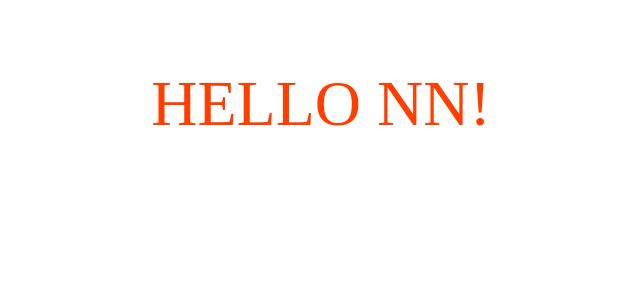
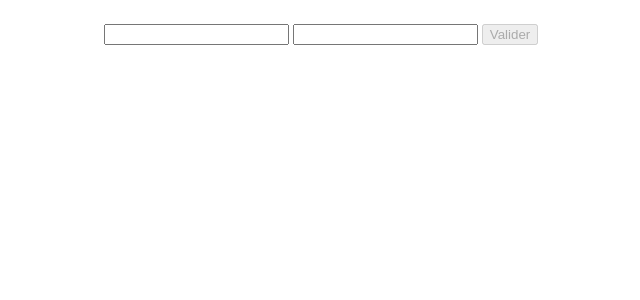
Before and after one commit to Thomas-Boutin/Choozr, a Svelte app: page / in a window 1280 px wide. Shown: the top 300 px of the page, without its empty margins (319-959 px from the left). Built offline with nearby package versions, Linux system fonts and the light colour scheme; the HTML template or start-up script is replaced by a standard one.

Commit message:
feat: add 404.html

```diff
--- a/package.json
+++ b/package.json
@@ -5,7 +5,7 @@
   "scripts": {
     "build": "rollup -c",
     "dev": "rollup -c -w",
-    "start": "sirv docs --no-clear",
+    "start": "sirv docs --no-clear --single",
     "test": "jest",
     "check": "svelte-check --tsconfig ./tsconfig.json"
   },
@@ -27,6 +27,7 @@
     "typescript": "^4.0.0"
   },
   "dependencies": {
-    "sirv-cli": "^2.0.0"
+    "sirv-cli": "^2.0.0",
+    "svelte-routing": "^1.6.0"
   }
 }
--- a/src/ui/App.svelte
+++ b/src/ui/App.svelte
@@ -1,28 +1,12 @@
 <script lang="ts">
+  import { Router, Link, Route } from "svelte-routing";
+  import Login from "./Login.svelte";
+  import Test from "./Test.svelte";
+
+  export let url = "";
 </script>
 
-<main>
-  <h1>Hello nn!</h1>
-</main>
-
-<style>
-  main {
-    text-align: center;
-    padding: 1em;
-    max-width: 240px;
-    margin: 0 auto;
-  }
-
-  h1 {
-    color: #ff3e00;
-    text-transform: uppercase;
-    font-size: 4em;
-    font-weight: 100;
-  }
-
-  @media (min-width: 640px) {
-    main {
-      max-width: none;
-    }
-  }
-</style>
+<Router {url}>
+  <Route path="about" component={Test} />
+  <Route path="/"><Login /></Route>
+</Router>
--- /dev/null
+++ b/src/ui/Login.svelte
@@ -0,0 +1,25 @@
+<script lang="ts">
+	let appId = '';
+	let apiKey = '';
+</script>
+
+<main>
+	<input bind:value={appId}>
+	<input bind:value={apiKey}>
+	<button disabled={!appId || !apiKey}>Valider</button>
+</main>
+
+<style>
+  main {
+    text-align: center;
+    padding: 1em;
+    max-width: 240px;
+    margin: 0 auto;
+  }
+
+  @media (min-width: 640px) {
+    main {
+      max-width: none;
+    }
+  }
+</style>
--- /dev/null
+++ b/src/ui/Test.svelte
@@ -0,0 +1,6 @@
+<script lang="ts">
+</script>
+
+<main>
+	ddd
+</main>
```
Also changed, not shown: 6 other files (tests, documents, lock files or other folders).
